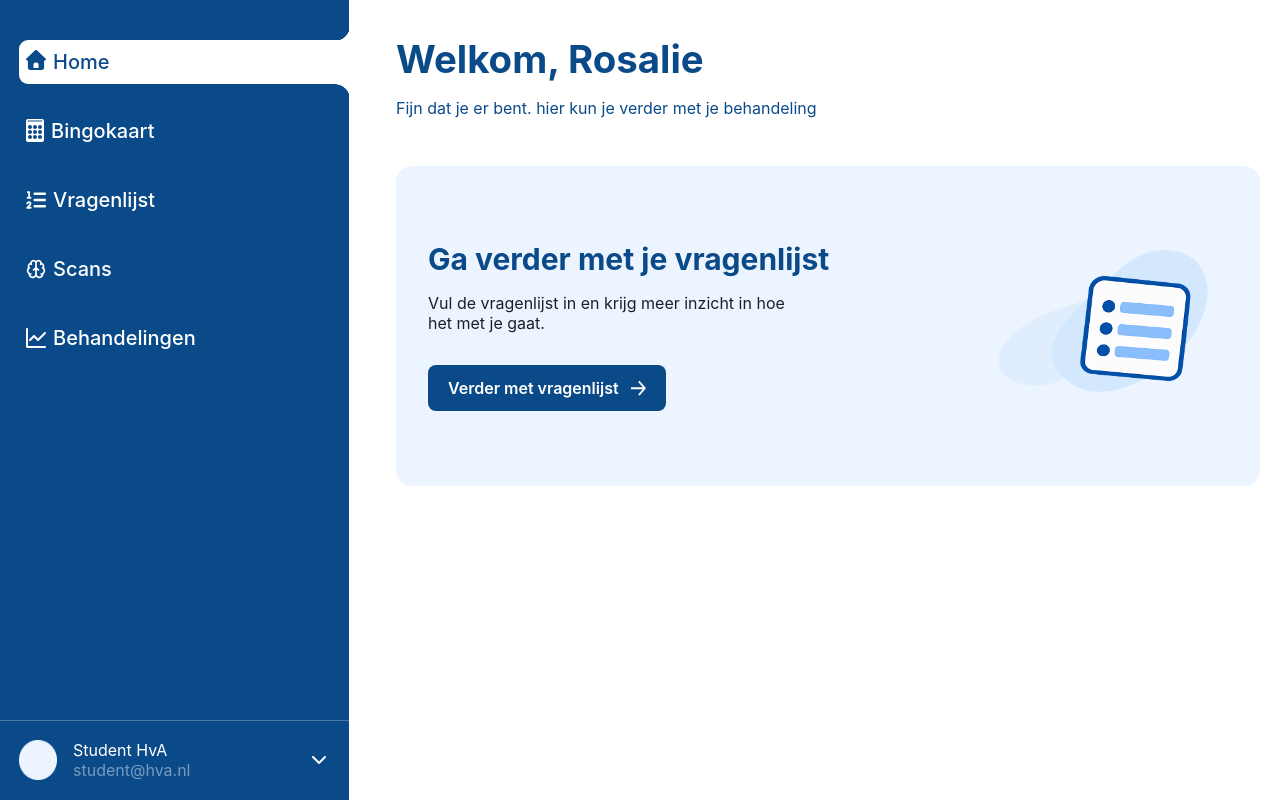
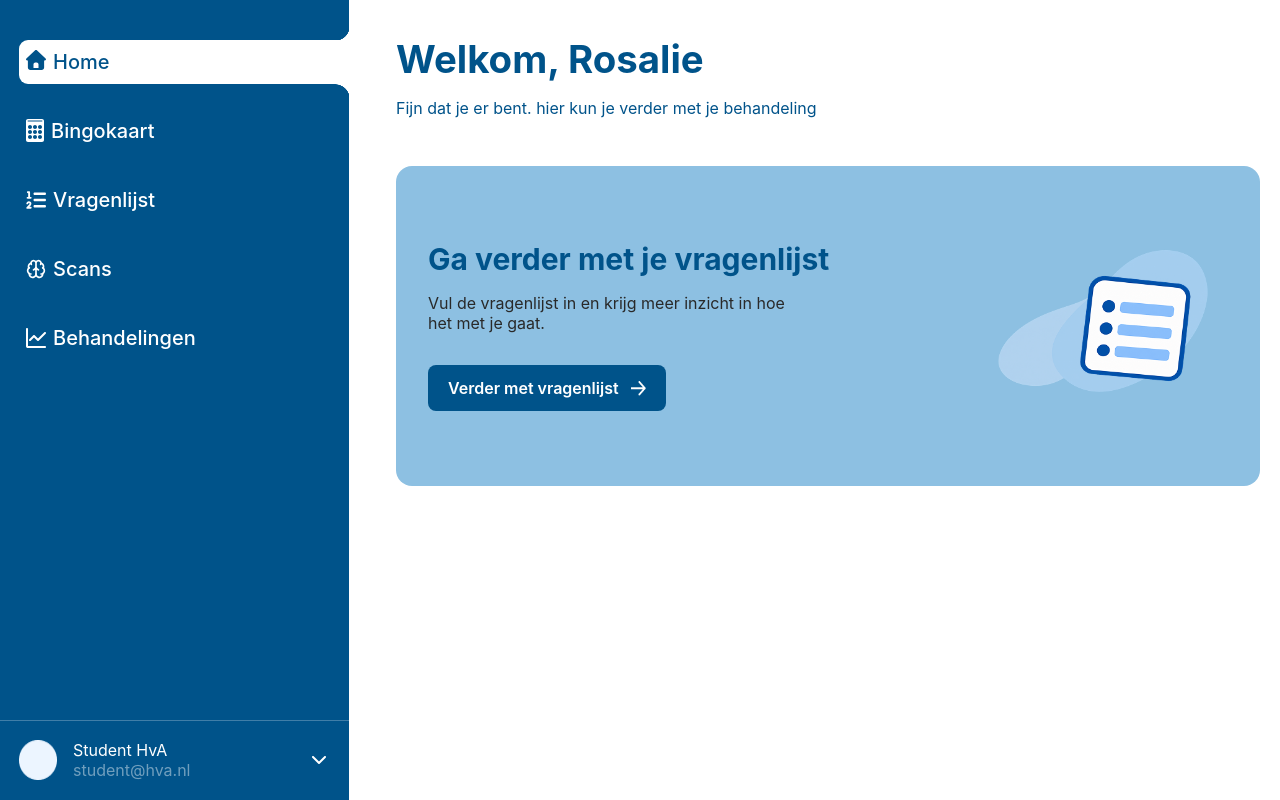
Before and after one commit to fdnd-agency/herstelkompas, a SvelteKit app: page / in a window 1280 px wide. Built offline with nearby package versions, Linux system fonts and the light colour scheme; a web font is replaced by a local one.

Commit message:
💄style: update stylesheet

```diff
--- a/static/css/stylesheet.css
+++ b/static/css/stylesheet.css
@@ -13,42 +13,70 @@
   font-style: italic;
   font-display: swap;
 }
+
 :root {
-  /* Kleuren met fallback */
-  --primary-color-light: rgb(41, 158, 222); /* fa llback */
-  --primary-color-light: hsl(204, 82%, 41%);
-  --color-blue-tint: rgb(236, 245, 255); /* zacht lichtblauw */
+  /* Primary kleur blauw */
+  --color-primary-900: hsl(204, 100%, 10%);
+  --color-primary-800: hsl(204, 100%, 17%);
+  --color-primary-700: hsl(204, 100%, 27%);
+  --color-primary-600: hsl(204, 84%, 41%);
+  --color-primary-500: hsl(204, 64%, 59%);
+  --color-primary-400: hsl(204, 59%, 72%);
 
-  --primary-color-dark: rgb(8, 63, 119); /* fallback */
-  --primary-color-dark: hsl(210, 85%, 29%);
+  /* Neutraal (grijs) */
+  --color-neutral-900: hsl(0, 0%, 10%);
+  --color-neutral-800: hsl(0, 0%, 16%);
+  --color-neutral-700: hsl(0, 0%, 25%);
+  --color-neutral-600: hsl(0, 0%, 50%);
+  --color-neutral-500: hsl(0, 0%, 64%);
+  --color-neutral-400: hsl(0, 0%, 82%);
+  --color-neutral-300: hsl(0, 0%, 95%);
 
-  --color-green-accent: rgb(19, 124, 38); /* fallback */
-  --color-green-accent: hsl(132, 84%, 29%);
+  /* Accent groen */
+  --color-green-900: hsl(84, 100%, 12%);
+  --color-green-800: hsl(84, 84%, 24%);
+  --color-green-700: hsl(84, 83%, 33%);
+  --color-green-600: hsl(84, 84%, 41%);
+  --color-green-500: hsl(84, 57%, 53%);
+  --color-green-400: hsl(84, 57%, 64%);
 
-  --color-white: rgb(255, 255, 255); /* fallback */
+  /* Accent rood */
+  --color-red-900: hsl(355, 97%, 14%);
+  --color-red-800: hsl(354, 84%, 24%);
+  --color-red-700: hsl(354, 83%, 33%);
+  --color-red-600: hsl(354, 84%, 41%);
+  --color-red-500: hsl(354, 57%, 53%);
+  --color-red-400: hsl(354, 57%, 64%);
+
+  /* Accent oranje */
+  --color-orange-900: hsl(23, 83%, 16%);
+  --color-orange-800: hsl(24, 84%, 24%);
+  --color-orange-700: hsl(24, 83%, 33%);
+  --color-orange-600: hsl(24, 84%, 41%);
+  --color-orange-500: hsl(24, 57%, 53%);
+  --color-orange-400: hsl(24, 57%, 64%);
+  --color-orange-300: hsl(23, 57%, 76%);
+
+  /* Primary */
+  --primary-color-dark: var(--color-primary-700);
+  --primary-color-light: var(--color-primary-600);
+  --color-blue-tint: var(--color-primary-400);
+
+  /* Neutraal */
+  --color-neutral-darker: var(--color-neutral-900);
+  --color-neutral-dark: var(--color-neutral-800);
+  --color-neutral: var(--color-neutral-600);
+  --color-neutral-light: var(--color-neutral-500);
+  --color-neutral-lighter: var(--color-neutral-300);
+
+  /* Accent */
+  --color-green-accent: var(--color-green-600);
+
   --color-white: hsl(0, 0%, 100%);
 
-  /* Neutral colors */
-
-  /* RGB fallbacks first */
-  --color-neutral-darker: rgb(0, 0, 0);
-  --color-neutral-dark: rgb(31, 36, 50);
-  --color-neutral: rgb(84, 104, 156);
-  --color-neutral-light: rgb(170, 176, 194);
-  --color-neutral-lighter: rgb(229, 232, 242);
-
-  /* Overwrite with HSL if supported */
-  --color-neutral-darker: hsl(0, 0%, 0%);
-  --color-neutral-dark: hsl(230, 21%, 14%);
-  --color-neutral: hsl(223, 30%, 47%);
-  --color-neutral-light: hsl(224, 14%, 72%);
-  --color-neutral-lighter: hsl(226, 33%, 92%);
-
-  @media (prefers-contrast: more){
-    --color-neutral: rgb(66,82,123);
-    --color-neutral: hsl(223, 30%, 37%);
+  @media (prefers-contrast: more) {
+    --color-neutral: var(--color-neutral-700);
   }
-
 
   /* Fonts */
   --font-regular: "Inter", sans-serif;
@@ -61,5 +89,5 @@
   --text-size-md: clamp(1rem, 2vw, 16px);
   --text-size-lg: clamp(1.125rem, 2.25vw, 18px);
   --text-size-xl: clamp(1.4rem, 2.5vw, 30px);
-   --text-size-bingo: clamp(0.6rem, 1.2vw, 0.75rem);
+  --text-size-bingo: clamp(0.6rem, 1.2vw, 0.75rem);
 }
```
